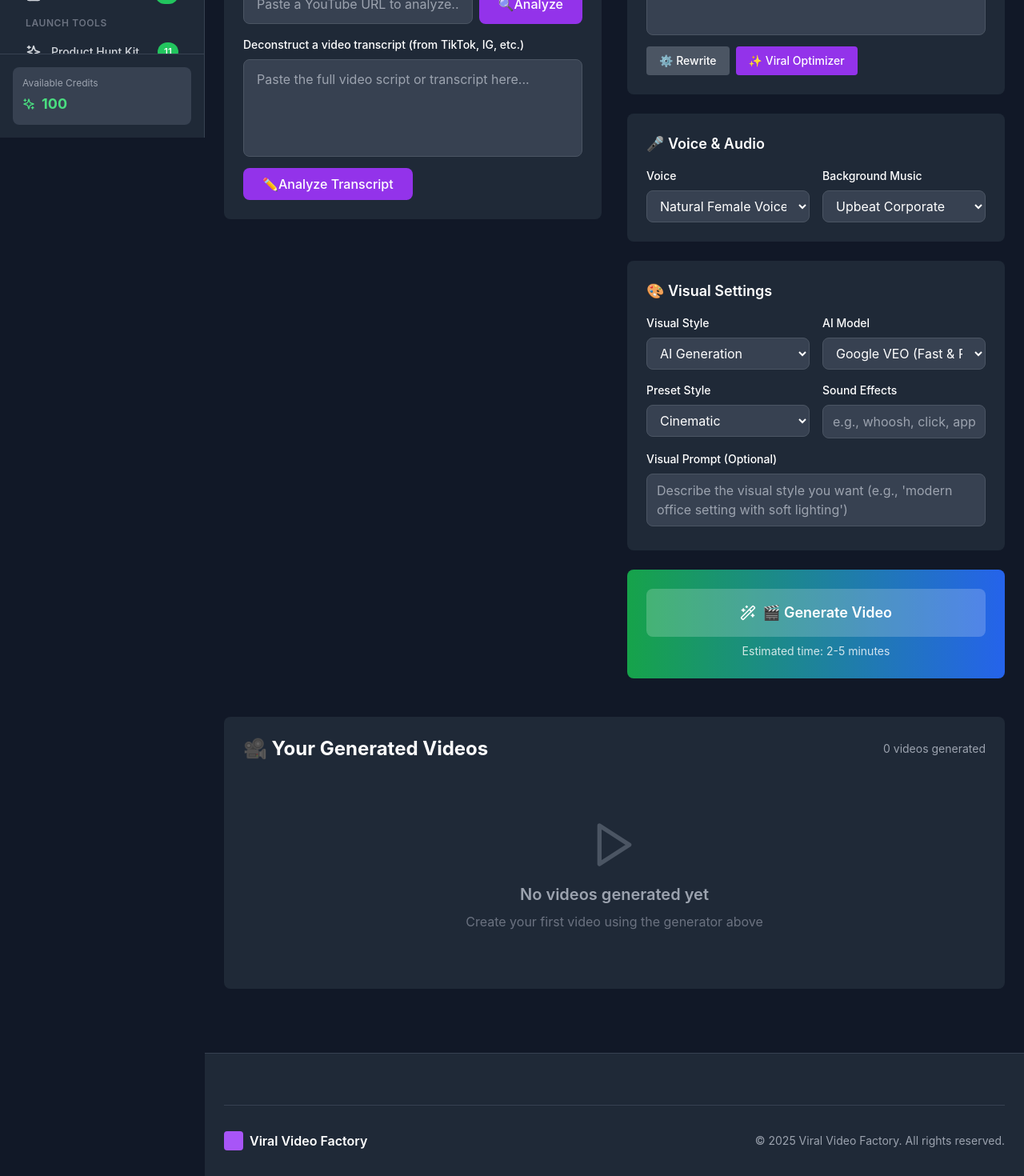
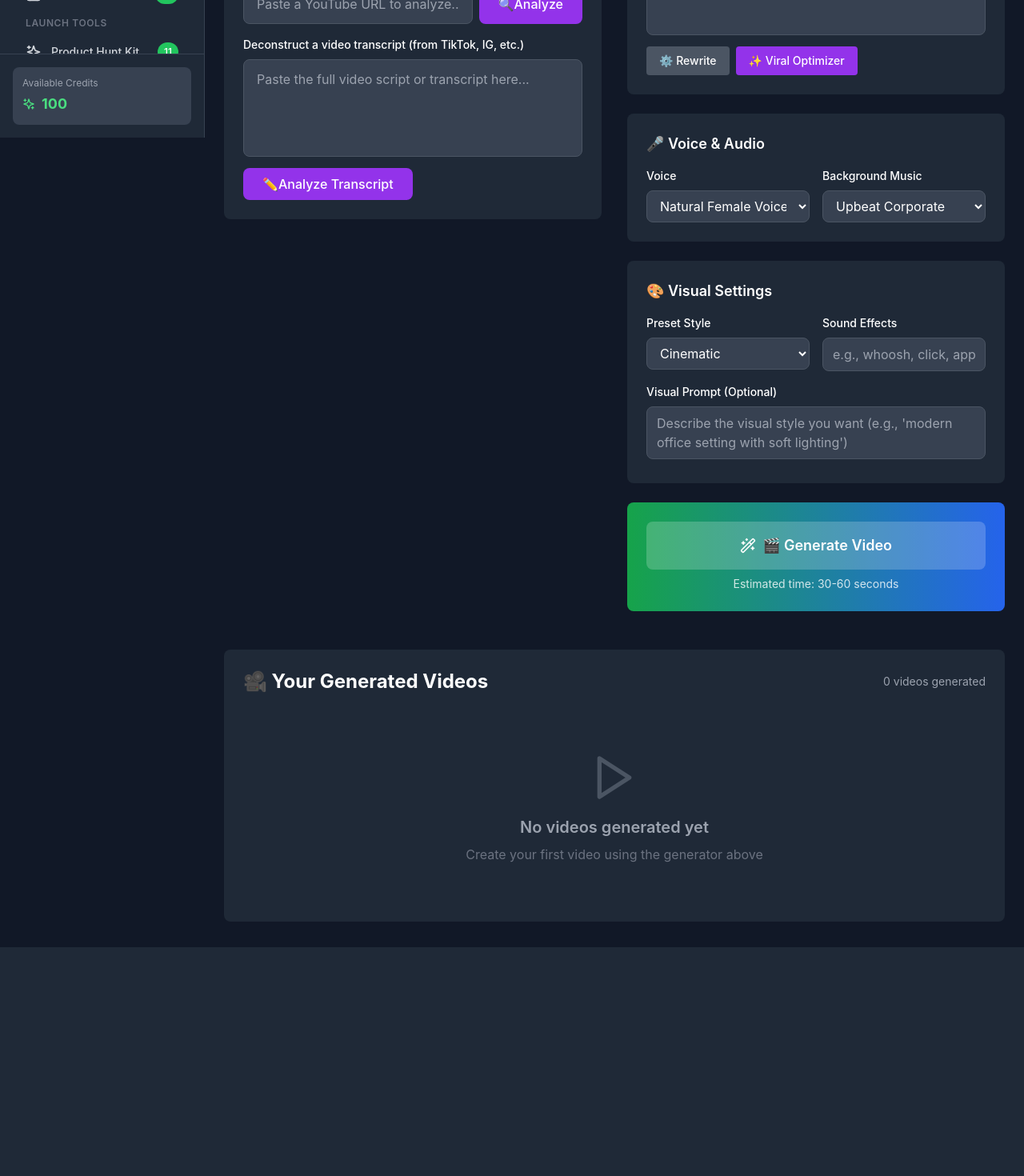
Before and after one commit to ViralVault1/viral-video-factory, a React (Create React App) app: page /video-generator in a window 1280 px wide. Shown: the part 628-2098 px from the top of the page at 80% size. After the commit the page ends 1812 px from the top, so only its background shows below. Built offline with nearby package versions, Linux system fonts and the light colour scheme; sample sign-in values are in the browser's storage.

Commit message:
Update VideoGeneratorPage.tsx

```diff
--- a/src/pages/VideoGeneratorPage.tsx
+++ b/src/pages/VideoGeneratorPage.tsx
@@ -1,5 +1,5 @@
 import React, { useState } from 'react';
-import { Play, Wand2, Copy } from 'lucide-react';
+import { Play, Wand2, Copy, Download } from 'lucide-react';
 
 interface VideoIdea {
   title: string;
@@ -14,6 +14,15 @@ interface Hook {
 interface ViralResults {
   hooks: Hook[];
   titles: string[];
+}
+
+interface VideoResult {
+  id: string;
+  imageUrl?: string;
+  audioUrl?: string;
+  status: 'processing' | 'completed' | 'failed';
+  createdAt: string;
+  script: string;
 }
 
 const VideoGeneratorPage: React.FC = () => {
@@ -32,6 +41,7 @@ const VideoGeneratorPage: React.FC = () => {
   const [isFindingIdeas, setIsFindingIdeas] = useState(false);
   const [isAnalyzing, setIsAnalyzing] = useState(false);
   const [generatedIdeas, setGeneratedIdeas] = useState<VideoIdea[]>([]);
+  const [generatedVideos, setGeneratedVideos] = useState<VideoResult[]>([]);
   const [showViralOptimizer, setShowViralOptimizer] = useState(false);
   const [viralResults, setViralResults] = useState<ViralResults>({
     hooks: [],
@@ -160,10 +170,36 @@ Call to Action: ${idea.description.split('.').slice(-1)[0]}`;
     }
 
     setIsGenerating(true);
-    setTimeout(() => {
+
+    try {
+      const response = await fetch('/api/simple-video', {
+        method: 'POST',
+        headers: {
+          'Content-Type': 'application/json',
+        },
+        body: JSON.stringify({
+          script,
+          voice,
+          visualPrompt: visualPrompt || `${presetStyle} style scene`,
+        }),
+      });
+
+      if (!response.ok) {
+        const error = await response.json();
+        throw new Error(error.error || 'Video generation failed');
+      }
+
+      const result = await response.json();
+
+      setGeneratedVideos(prev => [result, ...prev]);
+      alert('Video generated successfully! Check your creations below.');
+
+    } catch (error) {
+      console.error('Video generation failed:', error);
+      alert(`Failed to generate video: ${error.message}`);
+    } finally {
       setIsGenerating(false);
-      alert('Video generated successfully! Check your creations below.');
-    }, 3000);
+    }
   };
 
   return (
@@ -365,34 +401,6 @@ Call to Action: ${idea.description.split('.').slice(-1)[0]}`;
               <div className="space-y-4">
                 <div className="grid grid-cols-1 md:grid-cols-2 gap-4">
                   <div>
-                    <label className="block text-sm font-medium mb-2">Visual Style</label>
-                    <select
-                      value={visualStyle}
-                      onChange={(e) => setVisualStyle(e.target.value)}
-                      className="w-full px-3 py-2 bg-gray-700 border border-gray-600 rounded-lg text-white focus:outline-none focus:border-purple-500"
-                    >
-                      <option>AI Generation</option>
-                      <option>Stock Footage</option>
-                      <option>Mixed Media</option>
-                      <option>Animation</option>
-                    </select>
-                  </div>
-                  <div>
-                    <label className="block text-sm font-medium mb-2">AI Model</label>
-                    <select
-                      value={aiModel}
-                      onChange={(e) => setAiModel(e.target.value)}
-                      className="w-full px-3 py-2 bg-gray-700 border border-gray-600 rounded-lg text-white focus:outline-none focus:border-purple-500"
-                    >
-                      <option>Google VEO (Fast & Reliable)</option>
-                      <option>Runway Gen-3 (High Quality)</option>
-                      <option>Stable Video (Cost Effective)</option>
-                    </select>
-                  </div>
-                </div>
-
-                <div className="grid grid-cols-1 md:grid-cols-2 gap-4">
-                  <div>
                     <label className="block text-sm font-medium mb-2">Preset Style</label>
                     <select
                       value={presetStyle}
@@ -450,7 +458,7 @@ Call to Action: ${idea.description.split('.').slice(-1)[0]}`;
                 )}
               </button>
               <p className="text-center text-sm mt-2 text-white text-opacity-80">
-                Estimated time: 2-5 minutes
+                Estimated time: 30-60 seconds
               </p>
             </div>
           </div>
@@ -460,10 +468,11 @@ Call to Action: ${idea.description.split('.').slice(-1)[0]}`;
           <div className="flex items-center justify-between mb-6">
             <h2 className="text-2xl font-bold">🎥 Your Generated Videos</h2>
             <div className="text-sm text-gray-400">
-              0 videos generated
+              {generatedVideos.length} videos generated
             </div>
           </div>
 
+          {generatedVideos.length === 0 ? (
             <div className="text-center py-12">
               <Play className="w-16 h-16 text-gray-600 mx-auto mb-4" />
               <h3 className="text-xl font-semibold text-gray-400 mb-2">No videos generated yet</h3>
@@ -471,22 +480,61 @@ Call to Action: ${idea.description.split('.').slice(-1)[0]}`;
                 Create your first video using the generator above
               </p>
             </div>
+          ) : (
+            <div className="grid grid-cols-1 md:grid-cols-2 lg:grid-cols-3 gap-6">
+              {generatedVideos.map((video) => (
+                <div key={video.id} className="bg-gray-700 rounded-lg overflow-hidden">
+                  <div className="relative">
+                    {video.imageUrl && (
+                      <img
+                        src={video.imageUrl}
+                        alt="Video thumbnail"
+                        className="w-full h-48 object-cover"
+                      />
+                    )}
+                    <div className="absolute inset-0 flex items-center justify-center bg-black bg-opacity-50">
+                      <Play className="w-12 h-12 text-white" />
                     </div>
                   </div>
-
-      <footer className="bg-gray-800 border-t border-gray-700 mt-12">
-        <div className="max-w-7xl mx-auto px-6 py-8">
-          <div className="border-t border-gray-700 mt-8 pt-8 flex items-center justify-between">
-            <div className="flex items-center">
-              <div className="w-6 h-6 bg-purple-500 rounded mr-2"></div>
-              <span className="font-semibold">Viral Video Factory</span>
+                  <div className="p-4">
+                    <div className="flex items-center justify-between mb-2">
+                      <span className="text-sm text-gray-400">
+                        {new Date(video.createdAt).toLocaleDateString()}
+                      </span>
+                      <span className="text-xs bg-green-600 px-2 py-1 rounded">
+                        {video.status}
+                      </span>
                     </div>
-            <div className="text-gray-400 text-sm">
-              © 2025 Viral Video Factory. All rights reserved.
+                    <div className="flex gap-2 mt-3">
+                      {video.imageUrl && (
+                        <button
+                          onClick={() => window.open(video.imageUrl, '_blank')}
+                          className="flex-1 px-3 py-2 bg-blue-600 hover:bg-blue-700 rounded text-sm flex items-center justify-center gap-1"
+                        >
+                          <Download className="w-3 h-3" />
+                          Image
+                        </button>
+                      )}
+                      {video.audioUrl && (
+                        <button
+                          onClick={() => {
+                            const audio = new Audio(video.audioUrl);
+                            audio.play();
+                          }}
+                          className="flex-1 px-3 py-2 bg-purple-600 hover:bg-purple-700 rounded text-sm flex items-center justify-center gap-1"
+                        >
+                          <Play className="w-3 h-3" />
+                          Audio
+                        </button>
+                      )}
                     </div>
                   </div>
                 </div>
-      </footer>
+              ))}
+            </div>
+          )}
+        </div>
+      </div>
 
       {showViralOptimizer && (
         <div className="fixed inset-0 bg-black bg-opacity-50 flex items-center justify-center z-50 p-4">
```
Lines whose indentation alone changed are shown as unchanged.
